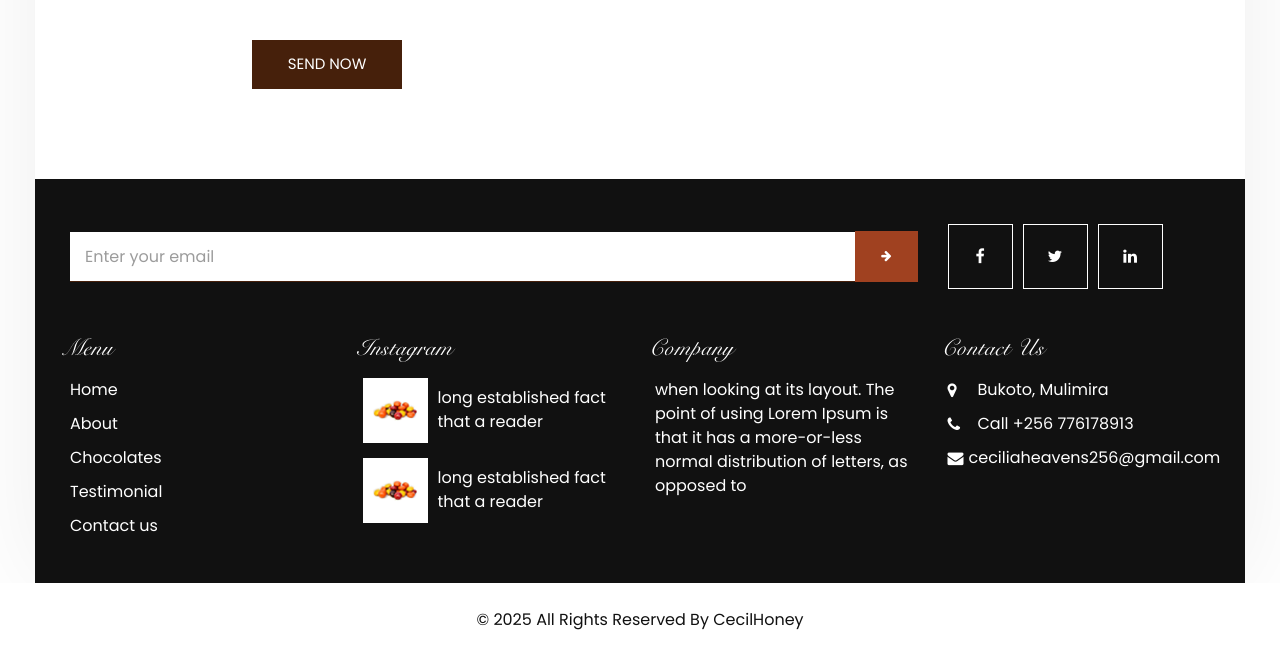
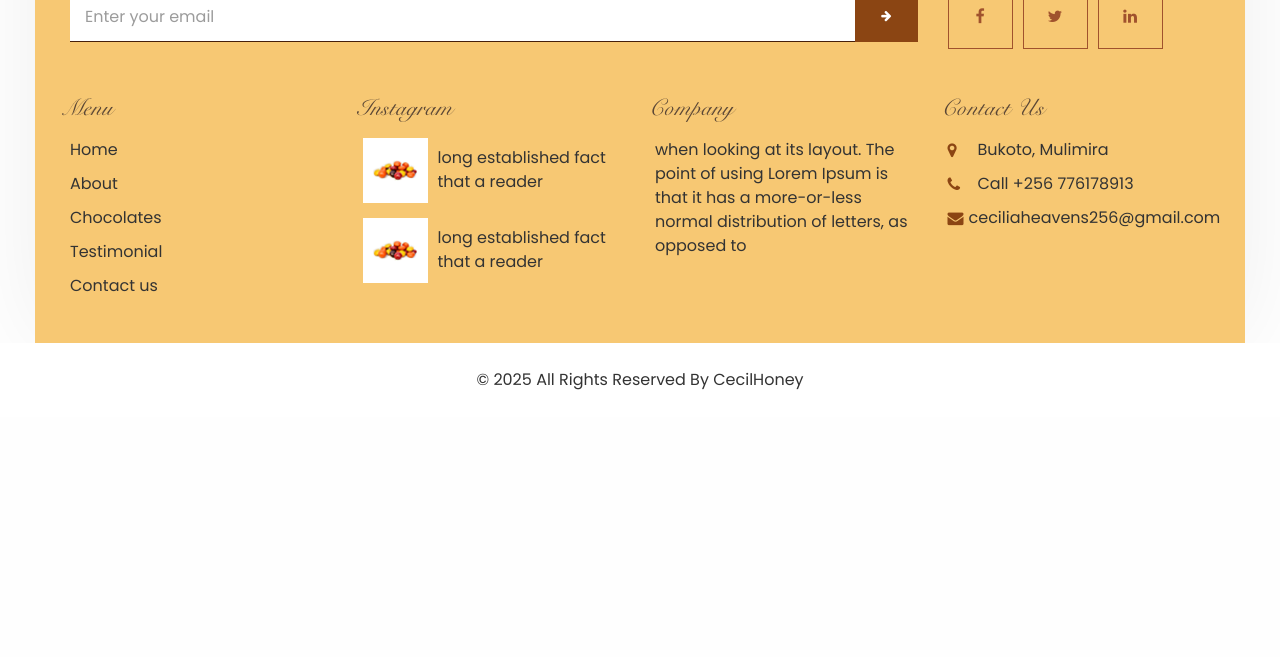
Before and after one commit to APAROCECILIA/Honey, a Django app: page / in a window 1280 px wide. Shown: the part 4230-4887 px from the top of the page. After the commit the page ends 4620 px from the top, so only its background shows below. Run offline with Django 5.2, Linux system fonts and the light colour scheme; some libraries are stand-ins or nearby versions.

Commit message:
new improvements

```diff
--- a/main/templates/index.html
+++ b/main/templates/index.html
@@ -17,6 +17,9 @@
   <meta name="author" content="" />
 
   <title>Cecil</title>
+
+  <!-- Maps -->
+  <link rel="stylesheet" href="https://unpkg.com/leaflet@1.9.4/dist/leaflet.css" />
 
   <!-- Bootstrap core CSS -->
   <link rel="stylesheet" type="text/css" href="{% static 'css/bootstrap.css' %}" />
@@ -393,8 +396,8 @@
       <div class="container-fluid">
         <div class="row">
           <div class="col-lg-4 ml-auto">
-            <div class="img-box sub_img-box">
-              <img src="{% static 'images/client-chocolate.png' %}" alt="">
+            <div  style="padding-left: 20px; padding-bottom: 100px;"  class="img-box sub_img-box">
+              <img src="{% static 'images/img1.png' %}" alt="">
             </div>
           </div>
           <div class="col-lg-6 px-0">
@@ -413,15 +416,12 @@
                       </div>
                       <div class="detail-box">
                         <h4>
-                          Gero Miliya
+                          Henry
                         </h4>
                         <p>
-                          long established fact that a reader will be distracted by the readable content of a page when
-                          looking at its layout. The point of using Lorem Ipsum is that it haslong established fact that
-                          a reader will be distracted by the readable content of a page when looking at its layout. The
-                          point of using Lorem Ipsum is that it haslong established fact that a reader will be
-                          distracted by the readable content of a page when looking at its layout. The point of using
-                          Lorem Ipsum is that it has
+                          The richness of this honey is unmatched! From the first spoonful,
+                          I could tell it's pure and organic. Its smooth texture and natural
+                          sweetness make it perfect for my tea and baking. Highly recommended!
                         </p>
                         <i class="fa fa-quote-left" aria-hidden="true"></i>
                       </div>
@@ -434,15 +434,12 @@
                       </div>
                       <div class="detail-box">
                         <h4>
-                          Gero Miliya
+                          Trina
                         </h4>
                         <p>
-                          long established fact that a reader will be distracted by the readable content of a page when
-                          looking at its layout. The point of using Lorem Ipsum is that it haslong established fact that
-                          a reader will be distracted by the readable content of a page when looking at its layout. The
-                          point of using Lorem Ipsum is that it haslong established fact that a reader will be
-                          distracted by the readable content of a page when looking at its layout. The point of using
-                          Lorem Ipsum is that it has
+                          I've tasted many brands, but this honey stands out as genuinely natural.
+                          It's free from additives and has a delightful aroma that proves its
+                          authenticity. A must-try for health enthusiasts!
                         </p>
                         <i class="fa fa-quote-left" aria-hidden="true"></i>
                       </div>
@@ -455,15 +452,12 @@
                       </div>
                       <div class="detail-box">
                         <h4>
-                          Gero Miliya
+                          Adam
                         </h4>
                         <p>
-                          long established fact that a reader will be distracted by the readable content of a page when
-                          looking at its layout. The point of using Lorem Ipsum is that it haslong established fact that
-                          a reader will be distracted by the readable content of a page when looking at its layout. The
-                          point of using Lorem Ipsum is that it haslong established fact that a reader will be
-                          distracted by the readable content of a page when looking at its layout. The point of using
-                          Lorem Ipsum is that it has
+                          This honey is the real deal! It tastes as nature intended—raw, pure, and
+                          flavorful. My family loves it, and it’s now our go-to choice for all meals.
+                          Truly exceptional quality!
                         </p>
                         <i class="fa fa-quote-left" aria-hidden="true"></i>
                       </div>
@@ -498,7 +492,7 @@
           <div class="col-md-5 col-lg-4 offset-md-1 offset-lg-2">
             <div class="form_container">
               <div class="heading_container">
-                <h2>
+                <h2 style="color: #5A4635;">
                   Contact Us
                 </h2>
               </div>
@@ -523,10 +517,11 @@
               </form>
             </div>
           </div>
-          <div class="col-md-6  px-0">
+          <div class="col-md-6 px-0">
             <div class="map_container">
               <div class="map">
-                <div id="googleMap"></div>
+                <!-- Replace Google Map div with Leaflet Map -->
+                <div id="map" style="width: 100%; height: 500px;"></div>
               </div>
             </div>
           </div>
@@ -622,7 +617,7 @@
               <h4>
                 Company
               </h4>
-              <p class="mb-0">
+              <p class="mb-0" style="color: #333333;">
                 when looking at its layout. The point of using Lorem Ipsum is that it has a more-or-less normal
                 distribution of letters, as opposed to
               </p>
@@ -686,9 +681,35 @@
   <script src="{% static 'js/custom.js' %}"></script>
 
   <!-- Google Map -->
-  <script
-    src="https://maps.googleapis.com/maps/api/js?key=AIzaSyCh39n5U-4IoWpsVGUHWdqB6puEkhRLdmI&callback=myMap"></script>
-  <!-- End Google Map -->
+  <!-- <script
+    src="https://maps.googleapis.com/maps/api/js?key=AIzaSyCh39n5U-4IoWpsVGUHWdqB6puEkhRLdmI&callback=myMap"></script> -->
+
+  <script src="https://unpkg.com/leaflet@1.9.4/dist/leaflet.js"></script>
+
+  <script>
+    // Initialize the map and set its view to Bukoto's coordinates
+    const map = L.map('map').setView([0.3617, 32.5912], 14);
+
+    // Add OpenStreetMap tiles
+    L.tileLayer('https://{s}.tile.openstreetmap.org/{z}/{x}/{y}.png', {
+      attribution: '&copy; <a href="https://www.openstreetmap.org/copyright">OpenStreetMap</a> contributors'
+    }).addTo(map);
+
+    // Add a marker for Bukoto
+    const marker = L.marker([0.3617, 32.5912]).addTo(map);
+    marker.bindPopup('<b>Bukoto</b><br>A location in Uganda.').openPopup();
+  </script>
+
+
+
+
+
+
+
+
+
+
+    <!-- End Google Map -->
 
 
 </body>
--- a/static/css/style.css
+++ b/static/css/style.css
@@ -759,6 +759,13 @@ a:focus {
   color: #46200b;
 }
 
+
+
+
+
+
+
+
 .contact_section {
   position: relative;
 }
@@ -776,23 +783,23 @@ a:focus {
   background-color: transparent;
   outline: none;
   color: #000000;
-  border: 1px solid #a5a5a5;
+  border: 1px solid #8B4513;
 }
 
 .contact_section input::-webkit-input-placeholder {
-  color: #6c6c6c;
+  color: #333333;
 }
 
 .contact_section input:-ms-input-placeholder {
-  color: #6c6c6c;
+  color: #333333;
 }
 
 .contact_section input::-ms-input-placeholder {
-  color: #6c6c6c;
+  color: #333333;
 }
 
 .contact_section input::placeholder {
-  color: #6c6c6c;
+  color: #333333;
 }
 
 .contact_section input.message-box {
@@ -803,14 +810,14 @@ a:focus {
   border: none;
   display: inline-block;
   padding: 12px 35px;
-  background-color: #46200b;
-  color: #ffffff;
+  background-color: #8B4513;
+  color: #F7C873;
   border-radius: 0;
-  border: 1px solid #46200b;
+  border: 1px solid #8B4513;
   -webkit-transition: all 0.3s;
   transition: all 0.3s;
   font-size: 15px;
-  color: #fff;
+  color: #F7C873;
   margin-top: 15px;
 }
 
@@ -819,22 +826,9 @@ a:focus {
   color: #46200b;
 }
 
-.contact_section .map_container {
-  height: 345px;
-  overflow: hidden;
-  margin-top: 80px;
-}
-
-.contact_section .map_container .map {
-  height: 100%;
-}
-
-.contact_section .map_container .map #googleMap {
-  height: 100%;
-}
 
 .info_section {
-  background-color: #111111;
+  background-color: #F7C873;
   color: #ffffff;
 }
 
@@ -889,17 +883,17 @@ a:focus {
 
 .info_section .info_form form button {
   background-color: transparent;
-  color: #46200b;
+  color:   #FFF4E6;
   text-transform: uppercase;
   font-size: 12px;
   outline: none;
   border: none;
   display: inline-block;
   padding: 15.5px 25px;
-  background-color: #a04120;
+  background-color:#8B4513;
   color: #ffffff;
   border-radius: 0;
-  border: 1px solid #a04120;
+  border: 1px solid #8B4513;
   -webkit-transition: all 0.3s;
   transition: all 0.3s;
 }
@@ -928,14 +922,15 @@ a:focus {
           align-items: center;
   width: 65px;
   height: 65px;
-  border: 1px solid #ffffff;
-  color: #ffffff;
+  border: 1px solid #A0522D;
+  color: #A0522D;
   margin-right: 10px;
 }
 
 .info_section h4 {
   font-family: "SnellBT Regular", sans-serif;
   margin-bottom: 15px;
+  color: #5A4635;
 }
 
 .info_section .info_links .info_links_menu {
@@ -949,7 +944,7 @@ a:focus {
 }
 
 .info_section .info_links .info_links_menu a {
-  color: #ffffff;
+  color: #333333;
 }
 
 .info_section .info_links .info_links_menu a:not(:nth-last-child(1)) {
@@ -988,6 +983,7 @@ a:focus {
 
 .info_section .info_insta .insta_box p {
   margin: 0;
+  color: #333333;
 }
 
 .info_section .info_insta .insta_box:not(:nth-last-child(1)) {
@@ -1001,17 +997,18 @@ a:focus {
   -webkit-box-align: center;
       -ms-flex-align: center;
           align-items: center;
-  color: #ffffff;
+  color: #333333;
   margin-bottom: 10px;
 }
 
 .info_section .info_contact a i {
   margin-right: 5px;
   width: 25px;
+  color: #8B4513;
 }
 
 .info_section .info_contact a:hover p {
-  color: #ffffff;
+  color: #333333;
 }
 
 /* footer section*/
@@ -1027,7 +1024,7 @@ a:focus {
 }
 
 .footer_section p {
-  color: #111111;
+  color: #333333;
   margin: 0 auto;
   text-align: center;
   padding: 25px 0;
```
Also changed, not shown: static/images/img1.JPG (added), static/images/img1.png (added).
